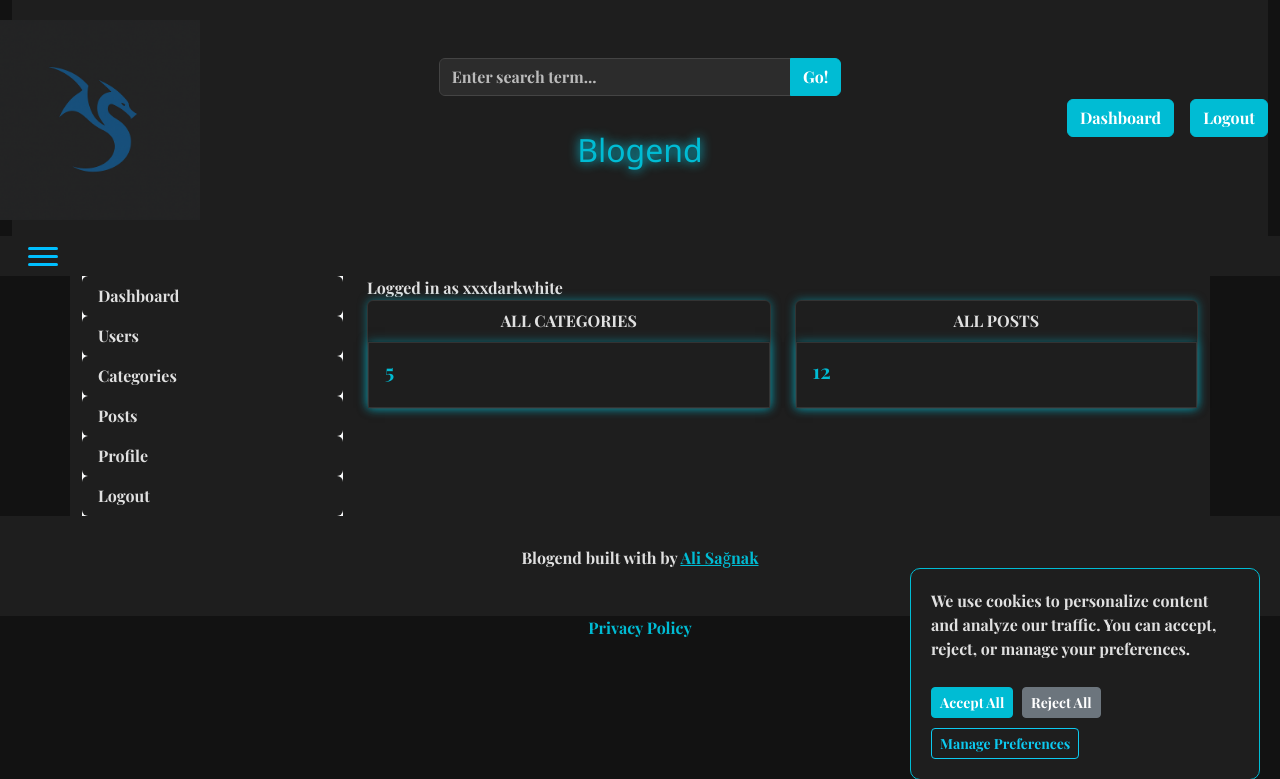
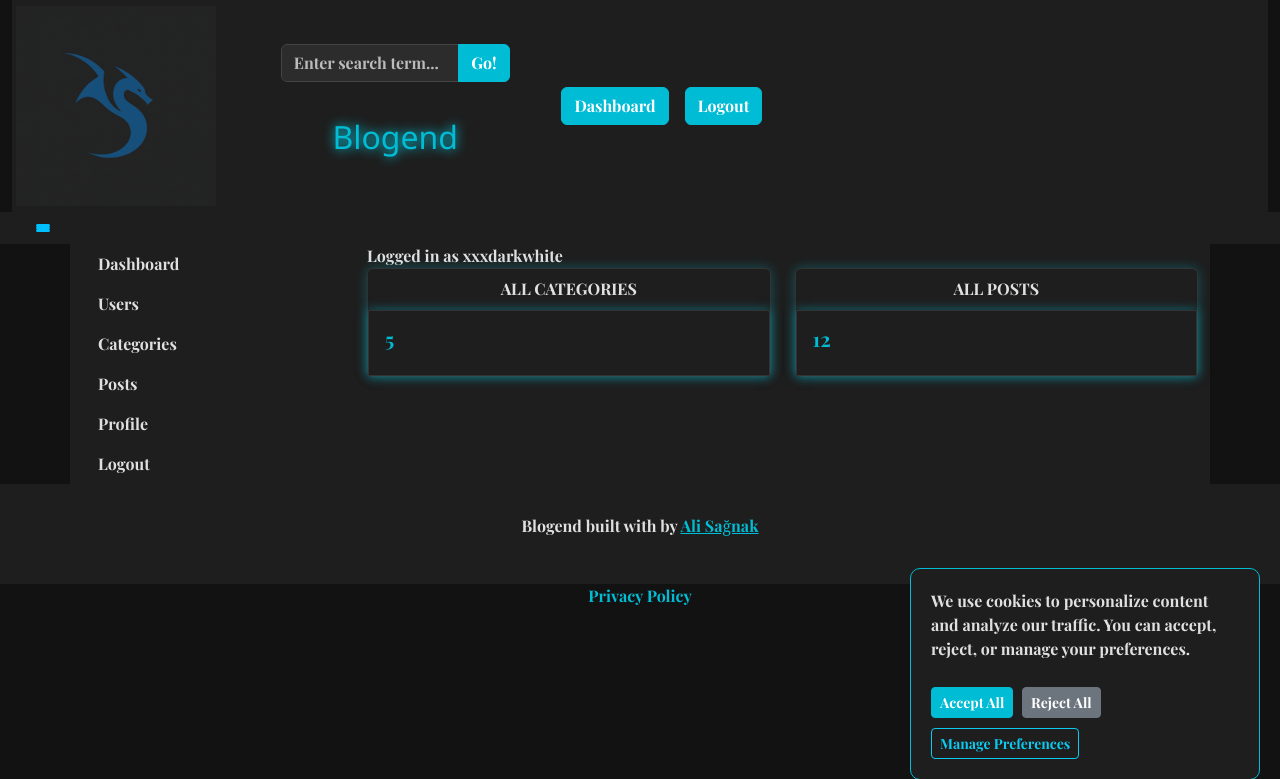
Before and after one commit to alxxdark/blogsite-prod, a Django app: page /dashboard/ in a window 1280 px wide. Shown: the top 779 px of the page. Run offline with Django 5.2, Linux system fonts and the light colour scheme; a user stored in the database is signed in; data comes from the database, SQL or seed files in the repository.

Commit message:
raise the army

```diff
--- a/blog_main/static/css/blog.css
+++ b/blog_main/static/css/blog.css
@@ -370,3 +370,86 @@
   border: 1px solid #1b2540;
   border-radius: 12px;
 }
+
+/* === 1) "deneme-1" siyah görünme sorunu (Bootstrap'in .text-dark/.bg-light ezmesi) === */
+.text-dark, .text-dark a, .link-dark, .link-dark:visited {
+  color: #e0e0e0 !important;            /* koyu temaya uygun açık metin */
+}
+
+.bg-light {
+  background-color: #1e1e1e !important; /* zaten koyu tema */
+  color: #e0e0e0 !important;
+}
+
+/* Kart içindeki başlık ve link renkleri (Recent Articles kutuları) */
+.card-title, .card-title a,
+.post-title, .post-title a,
+.article-card .title a,
+.post-list a {
+  color: #00bcd4 !important;            /* turkuaz başlık */
+  text-decoration: none !important;
+}
+.card-title a:hover,
+.post-title a:hover,
+.article-card .title a:hover,
+.post-list a:hover {
+  color: #8fe8ff !important;
+}
+
+/* Kartların iç yazıları ve meta */
+.card, .card .card-body, .card-text, .excerpt, .subtitle, .post-meta, .post-meta a {
+  color: #e0e0e0 !important;
+}
+
+/* Ziyaret edilmiş linkler kararmasın */
+a:visited { color: #00bcd4 !important; }
+
+/* === 2) Header’daki logo ve menü ikonunun üst boşluğu === */
+/* Header’ı hizala ve gereksiz üst boşlukları sıfırla */
+.blog-header, .site-header, .navbar {
+  display: flex;
+  align-items: center;
+  gap: 12px;
+  padding: 6px 16px !important;         /* üst/alt daha sıkı */
+}
+
+/* Sol logo: baseline boşluğunu kaldır */
+.blog-header img, .navbar-brand img, .brand-logo, .brand-logo img {
+  display: block !important;
+  height: 56px;                          /* ister 44–64 arası oynat */
+  width: auto;
+  margin: 0 !important;
+  padding: 0 !important;
+}
+
+/* Menü (hamburger) ikonu tam hizalansın */
+.navbar-toggler, .menu-toggle, .hamburger {
+  margin: 0 !important;
+  padding: 8px !important;
+  line-height: 1 !important;
+}
+
+/* Header başlığı (Blogend) yukarı itmesin */
+.blogend-pulse, .blog-header h1, .navbar .site-title {
+  margin: 8px auto 12px !important;      /* üstte çok boşluk olmasın */
+  line-height: 1.25 !important;
+}
+
+/* Bootstrap varsayılan nav padding’i fazla ise sıkılaştır */
+.navbar { padding-top: 4px !important; padding-bottom: 4px !important; }
+
+/* Header satırındaki grid kolonları ekstra boşluk vermesin */
+.blog-header .col-4, .blog-header .col, .blog-header [class*="col-"] {
+  padding-top: 0 !important;
+  padding-bottom: 0 !important;
+  margin-top: 0 !important;
+}
+
+/* (Opsiyonel) kartların kenar parlamasını biraz yumuşatmak istersen */
+.card {
+  box-shadow: 0 0 12px rgba(0, 188, 212, 0.35) !important;
+}
+.card:hover {
+  box-shadow: 0 0 18px rgba(0, 191, 255, 0.55) !important;
+  transform: translateY(-1px) !important;
+}
```
